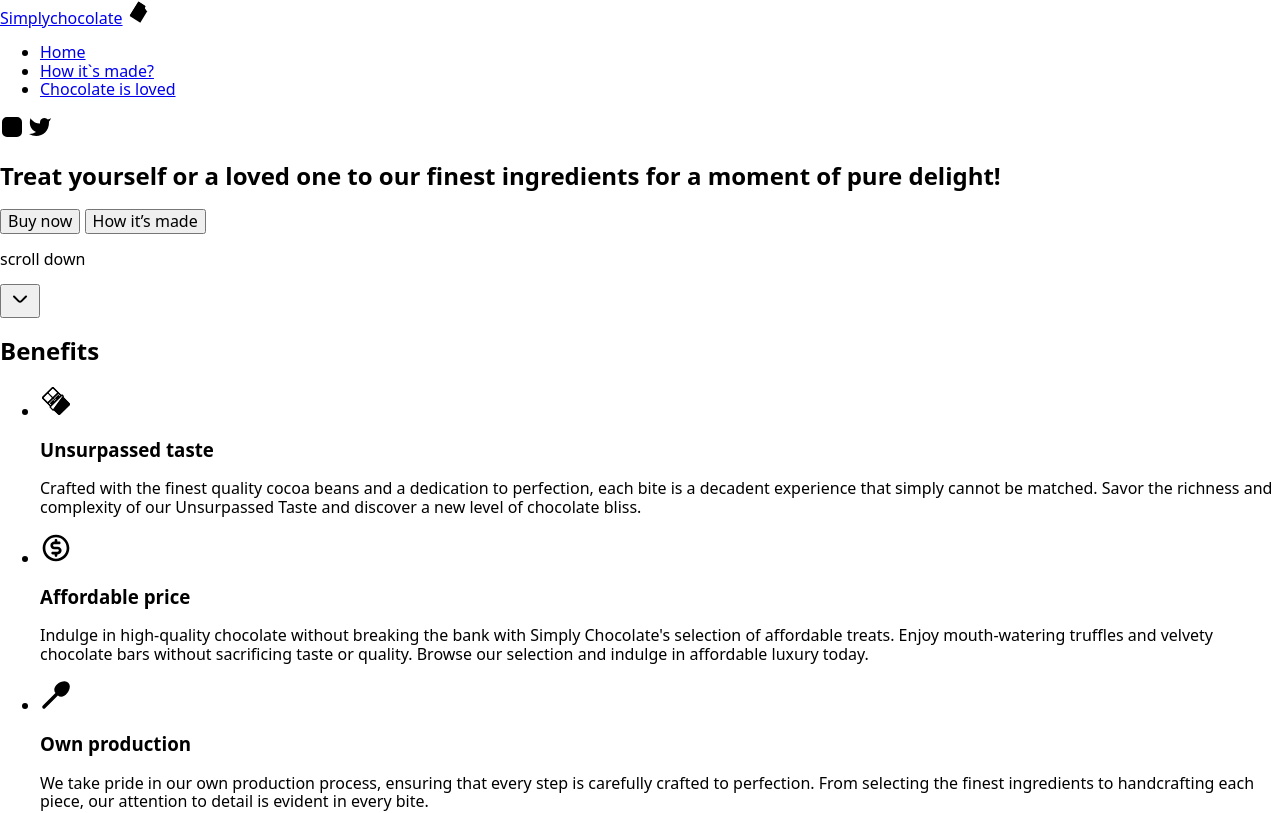
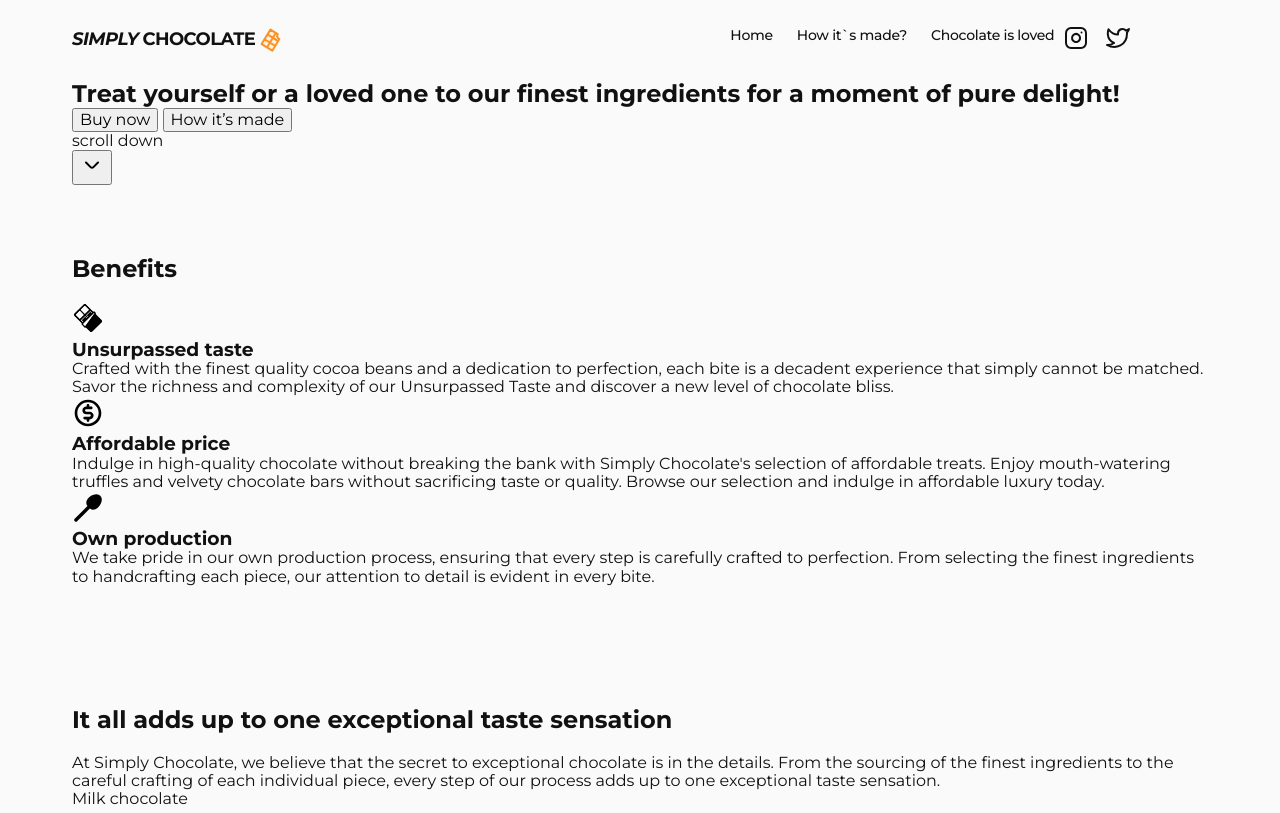
Before and after one commit to MariannaHon/simply-chokolate-01, a plain HTML site: page index.html in a window 1280 px wide. Shown: the top 813 px of the page. Drawn offline with nearby package versions, Linux system fonts and the light colour scheme.

Commit message:
commit-1
made header

```diff
--- a/index.html
+++ b/index.html
@@ -15,29 +15,39 @@
 </head>
 <body>
     <header>
-        <div>
-            <nav>
-                <a href="./index.html" class="italic">Simply<span class="logo">chocolate</span></a>
+        <div class="container">
+            <nav class="navigation">
+                <a href="./index.html" class="logo">Simply<span class="normal">chocolate</span>
                 <svg class="icon-logo" width="24" height="24">
                     <use href="./images/icons.svg#icon-chocolate"></use>
                 </svg>
-                <ul>
-                    <li>
-                        <a href="./index.html">Home</a>
+                </a>
+
+                <ul class="list-nav">
+                    <li class="item-nav">
+                        <a href="./index.html" class="link-nav">Home</a>
                     </li>
-                    <li>
-                        <a href="./index.html">How it`s made?</a>
+                    <li class="item-nav">
+                        <a href="./index.html" class="link-nav">How it`s made?</a>
                     </li>
-                    <li>
-                        <a href="./index.html">Chocolate is loved</a>
+                    <li class="item-nav">
+                        <a href="./index.html" class="link-nav">Chocolate is loved</a>
                     </li>
                 </ul>
+                <div class="icons-nav-container">
+                    <ul class="list-icons-nav">
+                        <li class="item-icons-nav">
                             <svg class="icon-contacts" width="24" height="24">
                                 <use href="./images/icons.svg#icon-instagram"></use>
                             </svg>
+                        </li>
+                        <li class="item-icons-nav">
                             <svg class="icon-contacts" width="24" height="24">
                                 <use href="./images/icons.svg#icon-twitter"></use>
                             </svg>
+                        </li>
+                    </ul>
+                </div>
             </nav>
         </div>
     </header>
@@ -45,8 +55,8 @@
 
         <!-- ============== Title ============== -->
 
-        <section>
-            <div>
+        <section class="">
+            <div class="container">
                 <h1>Treat yourself or a loved one to
                 our finest ingredients for a moment
                 of pure delight!</h1>
@@ -63,8 +73,8 @@
 
         <!-- ============ Benefits ============ -->
 
-        <section>
-            <div>
+        <section class="section">
+            <div class="container">
                 <h2>Benefits</h2>
                 <ul>
                     <li>
@@ -105,8 +115,8 @@
 
         <!-- ============ Tastes ============ -->
 
-        <section>
-            <div>
+        <section class="section">
+            <div class="container">
                 <h2>It all adds up to one exceptional taste sensation</h2>
                 <p>At Simply Chocolate, we believe that the secret to exceptional chocolate is in the details. From the sourcing of the
                 finest ingredients to the careful crafting of each individual piece, every step of our process adds up to one
@@ -134,8 +144,8 @@
 
         <!-- =========== How it`s made ========== -->
 
-        <section>
-            <div>
+        <section class="section">
+            <div class="container">
                 <h2>How it`s made</h2>
                 <img src="./images/img.jpg" alt="Preparation of chocolate">
                 <p>Try our chocolates today and discover the perfect balance of flavor</p>
@@ -162,8 +172,8 @@
 
         <!-- ========== Reviews ========== -->
 
-        <section>
-            <div>
+        <section class="section">
+            <div class="container">
                 <h2>Chocolate is loved</h2>
                 <img src="./images/img2.png" alt="photo of woman">
                 <h3>Victoria Dobrzhanska</h3>
@@ -181,6 +191,7 @@
         </section>
     </main>
     <footer>
+        <div class="container">
             <div>
                 <h2>Chocolate a delicious cure for a bad day</h2>
                 <p>Contact us</p>
@@ -215,7 +226,7 @@
                     <button type="submit" class="button-bottom">Subscribe</button>
                 </form>
             </div>
+        </div>
     </footer>
-
 </body>
 </html>
--- a/styles/style.css
+++ b/styles/style.css
@@ -0,0 +1,116 @@
+body {
+    font-family: 'Montserrat', sans-serif;
+    color: #111;
+    background: #FAFAFA;
+    overflow-x: hidden;
+}
+
+/* Basic */
+ul,
+ol {
+    list-style-type: none;
+    margin: 0;
+    padding-left: 0;
+}
+
+a {
+    text-decoration: none;
+}
+
+h1,
+і h2,
+h3,
+h4,
+h5,
+h6,
+p {
+    margin: 0;
+}
+
+img {
+    display: block;
+    max-width: 100%;
+    height: auto;
+}
+
+.section {
+    padding: 50px 0;
+}
+
+.container {
+    max-width: 1200px;
+    padding: 0 32px;
+    margin: 0 auto;
+}
+
+header .container {
+    max-width: 1200px;
+    padding: 0 32px;
+    margin: 0 auto;
+}
+
+.navigation {
+    display: inline-flex;
+    align-items: center;
+}
+
+/* =========== Logo =========== */
+
+.logo {
+    display: flex;
+    justify-content: center;
+    align-items: center;
+    gap: 4px;
+    font-style: italic;
+    color: #111;
+    font-size: 18px;
+    font-weight: 700;
+    line-height: 1.11;
+    letter-spacing: -0.03em;
+    text-transform: uppercase;
+    margin-right: 447px;
+}
+
+.normal {
+    font-style: normal;
+}
+
+.icon-logo {
+    fill: #FCF1E0;
+    stroke: #FD9222;
+}
+
+/* ================= Navigation ================== */
+
+.icon-contacts {
+    stroke: #111;
+    fill: #FAFAFA;
+}
+
+.list-nav {
+    display: flex;
+    flex-shrink: 0;
+    gap: 24px;
+    width: calc((100% - 48px) / 3);
+}
+
+.icons-nav-container {
+    margin-left: auto;
+}
+
+.link-nav {
+    display: block;
+    padding-top: 28px;
+    padding-bottom: 36px;
+    color: #111;
+    font-size: 14px;
+    font-weight: 500;
+    line-height: 1.14;
+    letter-spacing: -0.02em;
+}
+
+.list-icons-nav {
+    display: flex;
+    align-items: center;
+    gap: 18px;
+}
```
Lines whose indentation alone changed are shown as unchanged.
